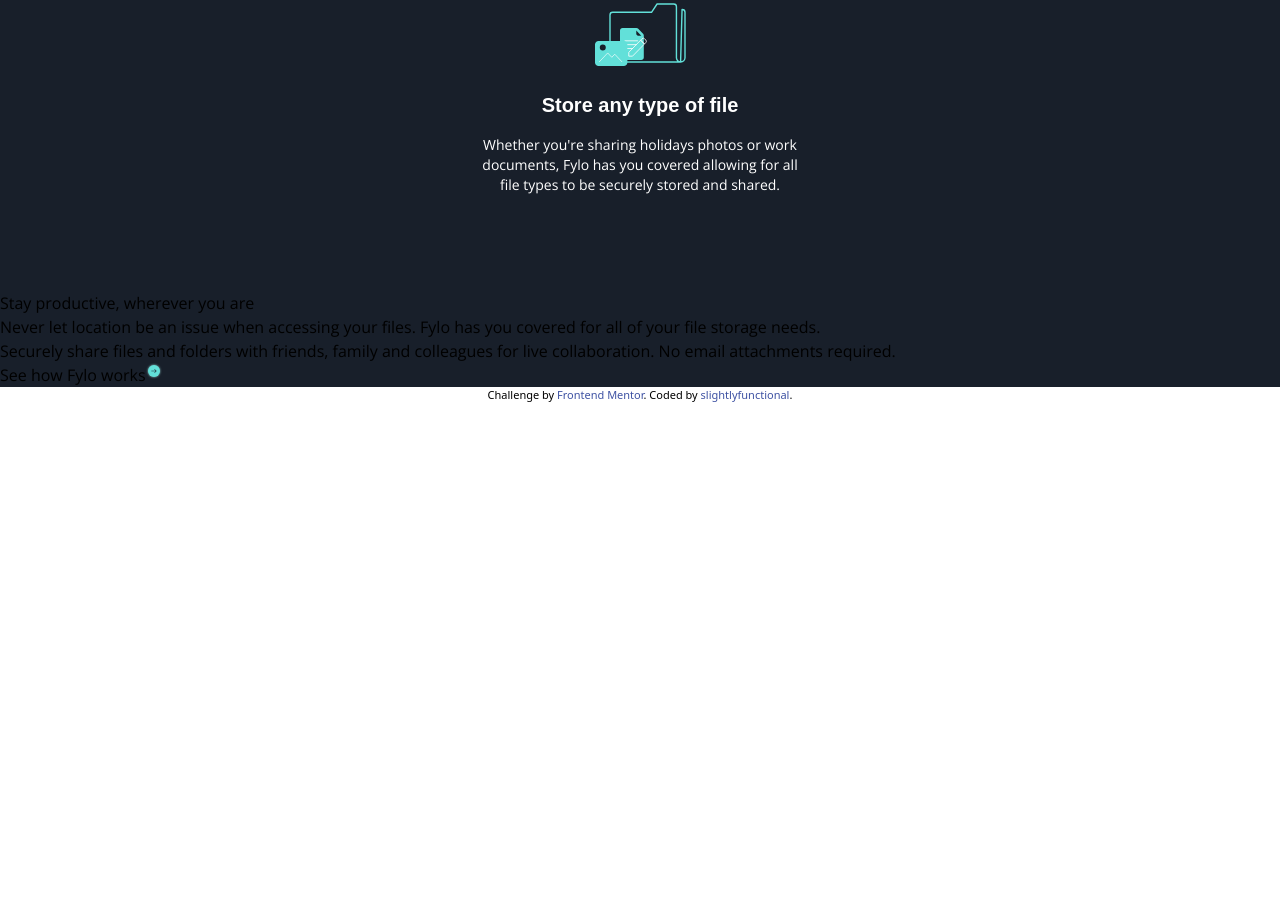
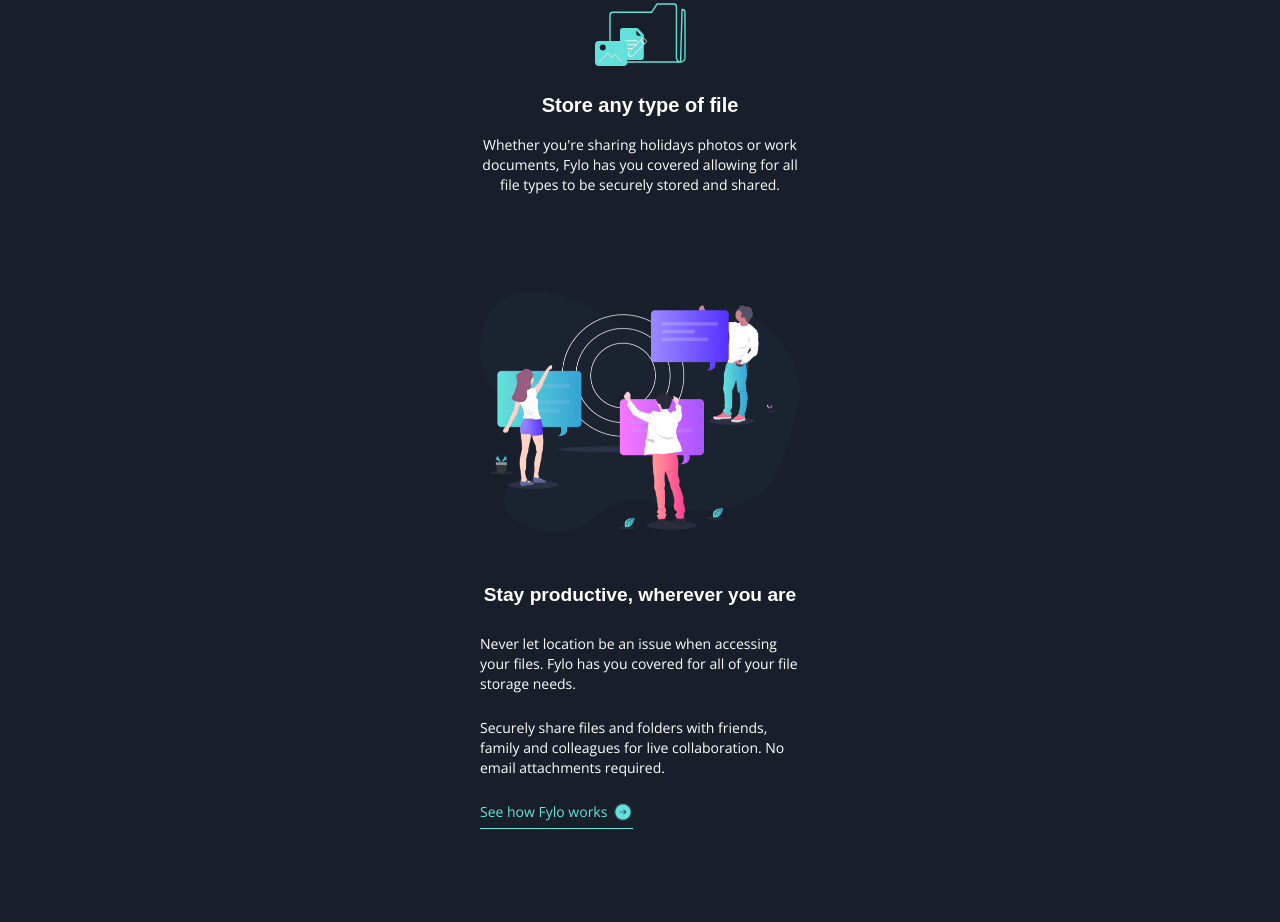
Before and after one commit to alexl8819/fylo-dark-theme-landing-page, a website built with Parcel: page src/index.html in a window 1280 px wide. Shown: the part 1683-2605 px from the top of the page. Before the commit the page ends 2086 px from the top, so only its background shows below. Built offline with nearby package versions, Linux system fonts and the light colour scheme.

Commit message:
finished third section and began styling fourth

```diff
--- a/src/index.html
+++ b/src/index.html
@@ -94,21 +94,27 @@
           </div>
         </div>
       </div>
-      <section>
-        <h2>Stay productive, wherever you are</h2>
+      <div class="w-full mb-24 flex justify-center">
+        <section class="max-w-xs">
+          <figure class="mb-12">
+            <img src="./images/illustration-stay-productive.png" alt="stay productive illustration" />
+          </figure>
+          <h2 class="font-raleway font-bold text-[1.2rem] text-white text-center">Stay productive, wherever you are</h2>
 
-        <p>Never let location be an issue when accessing your files. Fylo has you covered for all of your file
+          <p class="text-sm text-white text-left my-6">Never let location be an issue when accessing your files. Fylo has you covered for all of your file
           storage needs.</p>
 
-        <p>Securely share files and folders with friends, family and colleagues for live collaboration. No email
+          <p class="text-sm text-white text-left">Securely share files and folders with friends, family and colleagues for live collaboration. No email
           attachments required.</p>
 
-        <button type="button" class="flex flex-row">
-          <span>See how Fylo works</span>
-          <img src="./images/icon-arrow.svg" alt="arrow icon" />
+          <button type="button" class="flex flex-row items-center border-b border-b-cyan pb-1.5 mt-6">
+            <span class="text-cyan text-sm mr-1.5">See how Fylo works</span>
+            <img class="w-5" src="./images/icon-arrow.svg" alt="arrow icon" />
           </button>
         </section>
-      <!--<div>
+      </div>
+      <div class="w-full flex justify-center">
+        <div class="max-w-xs">
           <article>
             <blockquote>
               <p>Fylo has improved our team productivity by an order of magnitude. Since making the switch our team has
@@ -149,7 +155,8 @@
             </div>
           </article>
         </div>
-      <form>
+      </div>
+      <!--<form>
         <h3>Get early access today</h3>
 
         <label for="email">It only takes a minute to sign up and our free starter tier is extremely generous. If you have any
```
Lines whose indentation alone changed are shown as unchanged.
